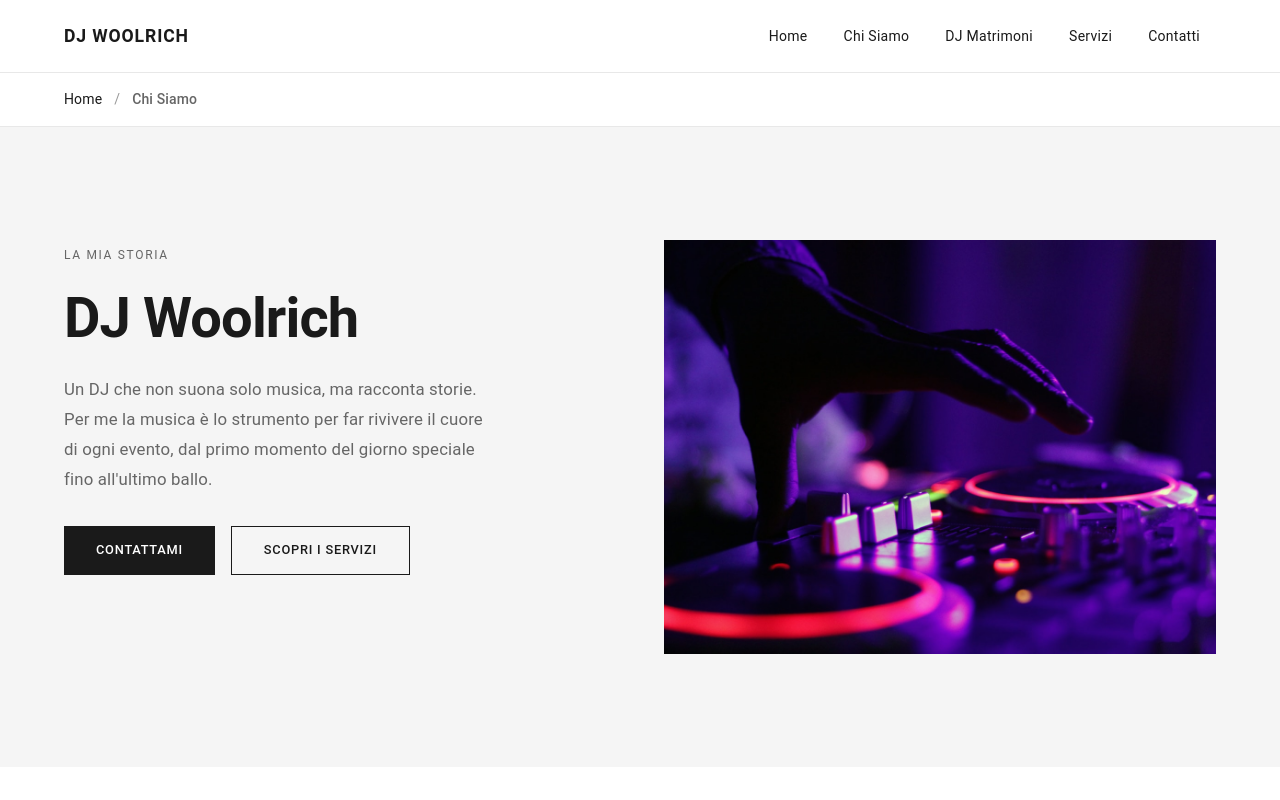
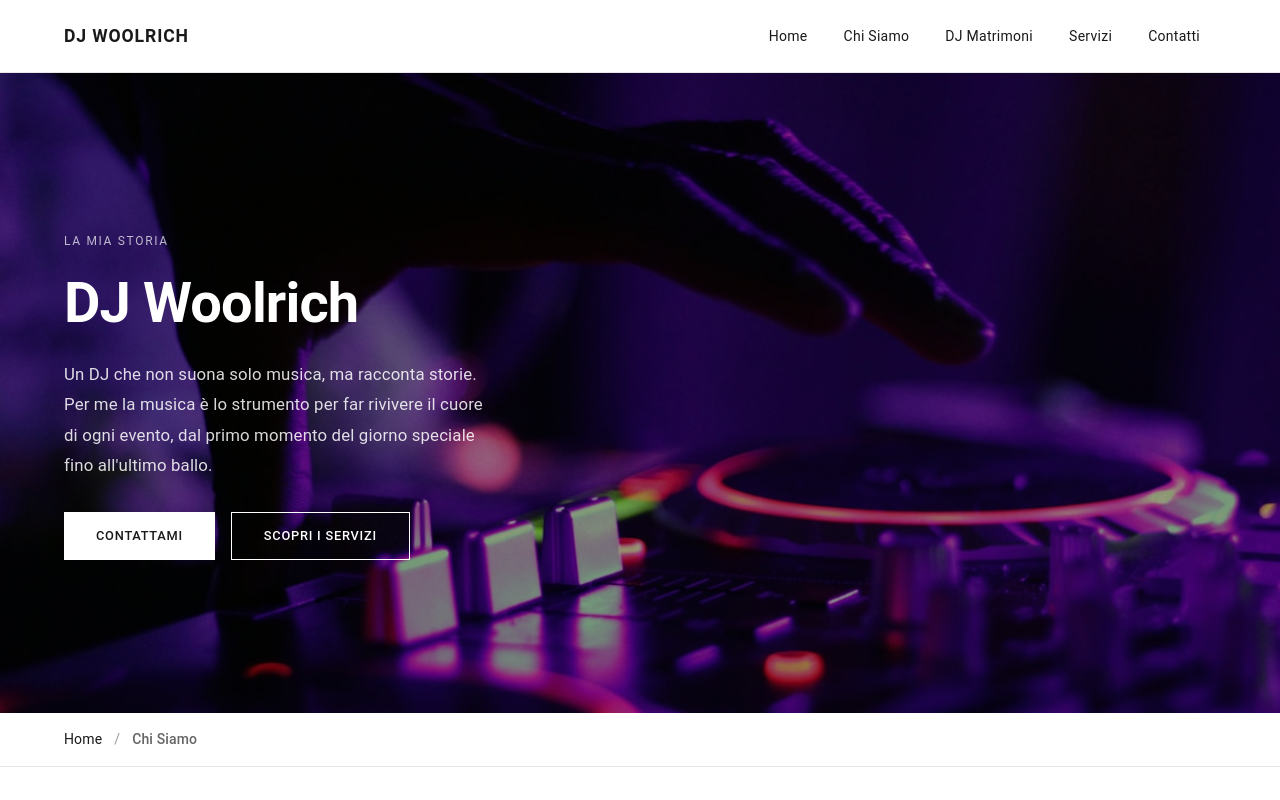
Before and after one commit to StefanoVuerich/djwoolrich, a Gatsby site: page /about in a window 1280 px wide. Shown: the top 800 px of the page. Built offline with nearby package versions, Linux system fonts and the light colour scheme; Gatsby itself is replaced by a stand-in of ours.

Commit message:
fix: uniformazione hero pagine

```diff
--- a/src/pages/about.js
+++ b/src/pages/about.js
@@ -34,33 +34,56 @@
   return (
   <Layout>
 
-    {/* ── BREADCRUMB ────────────────────────────────── */}
-    <Breadcrumb
-      items={[
-        { label: "Home", link: "/" },
-        { label: "Chi Siamo", active: true },
-      ]}
-    />
-
     {/* ── HERO ──────────────────────────────────────── */}
     <Box
       sx={{
         minHeight: { xs: "60vh", md: "80vh" },
         display: "flex",
         alignItems: "center",
-        backgroundColor: "#f5f5f5",
         py: { xs: 10, md: 0 },
+        position: "relative",
+        overflow: "hidden",
       }}
     >
-      <Container maxWidth="lg">
-        <Grid container spacing={6} alignItems="center">
-          <Grid item size={{ xs: 12, md: 6 }}>
+      {heroImg && (
+        <Box
+          sx={{
+            position: "absolute",
+            top: 0,
+            left: 0,
+            width: "100%",
+            height: "100%",
+            zIndex: 0,
+            "& .gatsby-image-wrapper": {
+              width: "100%",
+              height: "100%",
+            },
+          }}
+        >
+          <GatsbyImage image={heroImg} alt="DJ Woolrich - Chi Siamo" />
+        </Box>
+      )}
+      <Box
+        sx={{
+          position: "absolute",
+          top: 0,
+          left: 0,
+          width: "100%",
+          height: "100%",
+          backgroundColor: "rgba(0, 0, 0, 0.4)",
+          zIndex: 1,
+        }}
+      />
+      <Box sx={{ position: "relative", zIndex: 2, width: "100%" }}>
+        <Container maxWidth="lg">
+          <Grid container spacing={6} alignItems="center">
+            <Grid item size={{ xs: 12, md: 6 }}>
             <Typography
               variant="overline"
               sx={{
                 fontSize: "0.75rem",
                 letterSpacing: "0.14em",
-                color: "#666",
+                color: "rgba(255, 255, 255, 0.7)",
                 display: "block",
                 mb: 2,
               }}
@@ -73,7 +96,7 @@
                 fontSize: { xs: "2.5rem", md: "3.5rem" },
                 fontWeight: 700,
                 lineHeight: 1.1,
-                color: "#1a1a1a",
+                color: "#fff",
                 mb: 3,
               }}
             >
@@ -83,7 +106,7 @@
               variant="body1"
               sx={{
                 fontSize: "1.05rem",
-                color: "#666",
+                color: "rgba(255, 255, 255, 0.85)",
                 lineHeight: 1.8,
                 mb: 4,
                 maxWidth: 420,
@@ -98,8 +121,8 @@
                 href="/contact"
                 disableElevation
                 sx={{
-                  backgroundColor: "#1a1a1a",
-                  color: "#fff",
+                  backgroundColor: "#fff",
+                  color: "#1a1a1a",
                   borderRadius: 0,
                   px: 4,
                   py: 1.5,
@@ -107,7 +130,7 @@
                   fontWeight: 500,
                   letterSpacing: "0.06em",
                   textTransform: "uppercase",
-                  "&:hover": { backgroundColor: "#444" },
+                  "&:hover": { backgroundColor: "#e8e8e8" },
                   transition: "background-color 0.3s ease",
                 }}
               >
@@ -118,7 +141,7 @@
                 disableElevation
                 sx={{
                   backgroundColor: "transparent",
-                  color: "#1a1a1a",
+                  color: "#fff",
                   borderRadius: 0,
                   px: 4,
                   py: 1.5,
@@ -126,8 +149,8 @@
                   fontWeight: 500,
                   letterSpacing: "0.06em",
                   textTransform: "uppercase",
-                  border: "1px solid #1a1a1a",
-                  "&:hover": { backgroundColor: "#f5f5f5" },
+                  border: "1px solid #fff",
+                  "&:hover": { backgroundColor: "rgba(255, 255, 255, 0.1)" },
                   transition: "background-color 0.3s ease",
                 }}
               >
@@ -135,22 +158,18 @@
               </Button>
             </Box>
           </Grid>
-
-          {/* Foto hero DJ */}
-          <Grid item size={{ xs: 12, md: 6 }}>
-            {heroImg && (
-              <Box
-                sx={{
-                  overflow: "hidden",
-                }}
-              >
-                <GatsbyImage image={heroImg} alt="DJ Woolrich - Foto Hero" />
-              </Box>
-            )}
-          </Grid>
         </Grid>
       </Container>
+        </Box>
     </Box>
+
+    {/* ── BREADCRUMB ────────────────────────────────── */}
+    <Breadcrumb
+      items={[
+        { label: "Home", link: "/" },
+        { label: "Chi Siamo", active: true },
+      ]}
+    />
 
     {/* ── CHI SONO ──────────────────────────────────── */}
     <Box sx={{ py: { xs: 8, md: 12 }, backgroundColor: "#fff" }}>
```
Also changed, not shown: src/pages/contact.js (+58 -13 lines), src/pages/dj-matrimoni.js (+68 -38 lines), src/pages/services.js (+58 -3 lines).
